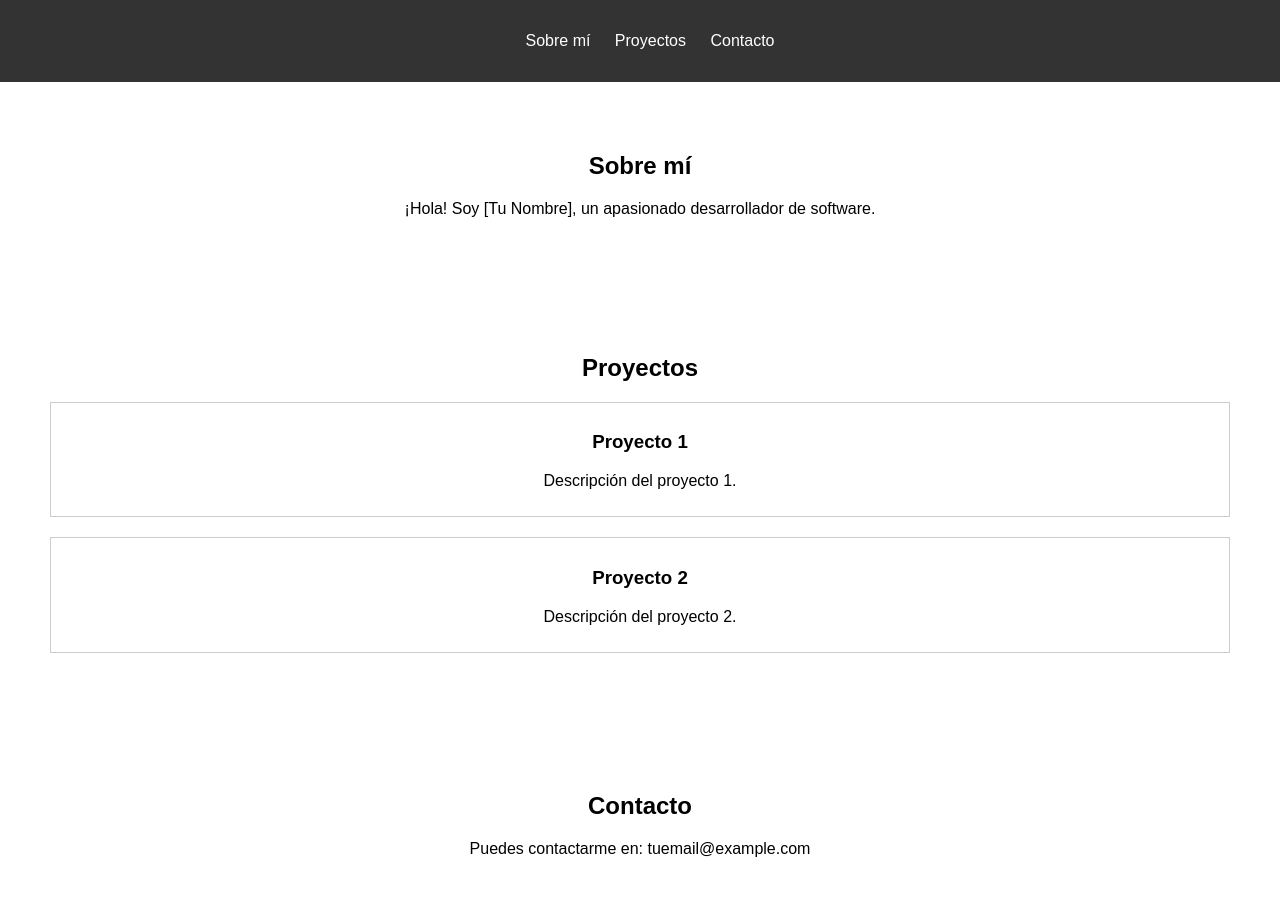
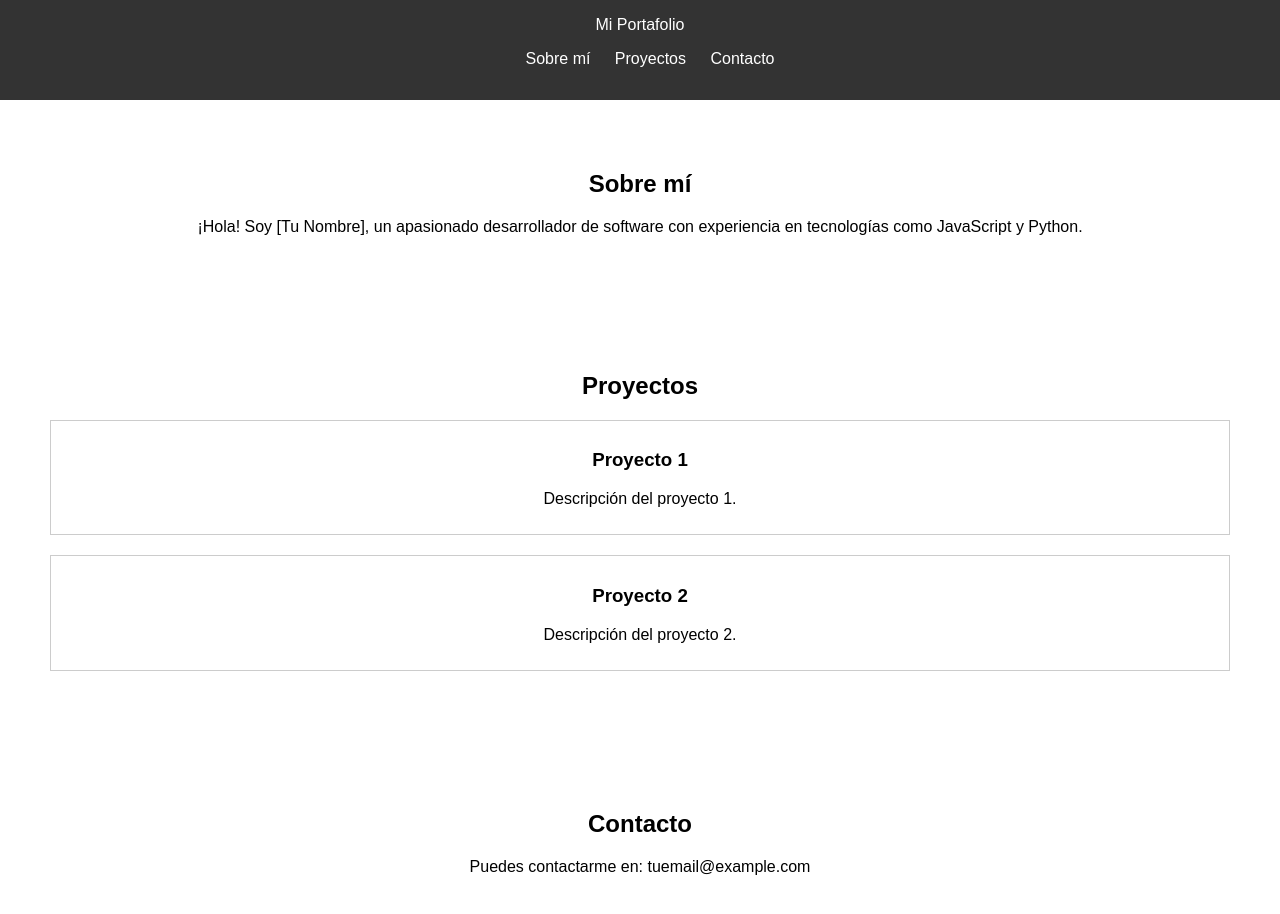
Before and after one commit to JaviiRoo/Portafolio, a plain HTML site: page index.html in a window 1280 px wide. Drawn offline with Linux system fonts and the light colour scheme.

Commit message:
Update index.html

```diff
--- a/index.html
+++ b/index.html
@@ -9,9 +9,10 @@
 </head>
 
 <body>
-    <header>
-        <nav>
-            <ul>
+    <header class="header">
+        <nav class="navbar">
+            <div class="logo">Mi Portafolio</div>
+            <ul class="nav-links">
                 <li><a href="#about">Sobre mí</a></li>
                 <li><a href="#projects">Proyectos</a></li>
                 <li><a href="#contact">Contacto</a></li>
@@ -19,14 +20,17 @@
         </nav>
     </header>
 
-    <section id="about">
+    <section id="about" class="section">
+        <div class="container">
             <h1>Sobre mí</h1>
-        <p>¡Hola! Soy [Tu Nombre], un apasionado desarrollador de software.</p>
+            <p>¡Hola! Soy [Tu Nombre], un apasionado desarrollador de software con experiencia en tecnologías como
+                JavaScript y Python.</p>
+        </div>
     </section>
 
-    <section id="projects">
+    <section id="projects" class="section">
+        <div class="container">
             <h2>Proyectos</h2>
-        <!-- Aquí puedes listar tus proyectos -->
             <div class="project">
                 <h3>Proyecto 1</h3>
                 <p>Descripción del proyecto 1.</p>
@@ -35,12 +39,14 @@
                 <h3>Proyecto 2</h3>
                 <p>Descripción del proyecto 2.</p>
             </div>
-        <!-- Agrega más proyectos según sea necesario -->
+        </div>
     </section>
 
-    <section id="contact">
+    <section id="contact" class="section">
+        <div class="container">
             <h2>Contacto</h2>
             <p>Puedes contactarme en: tuemail@example.com</p>
+        </div>
     </section>
 </body>
 
```
Lines whose indentation alone changed are shown as unchanged.
